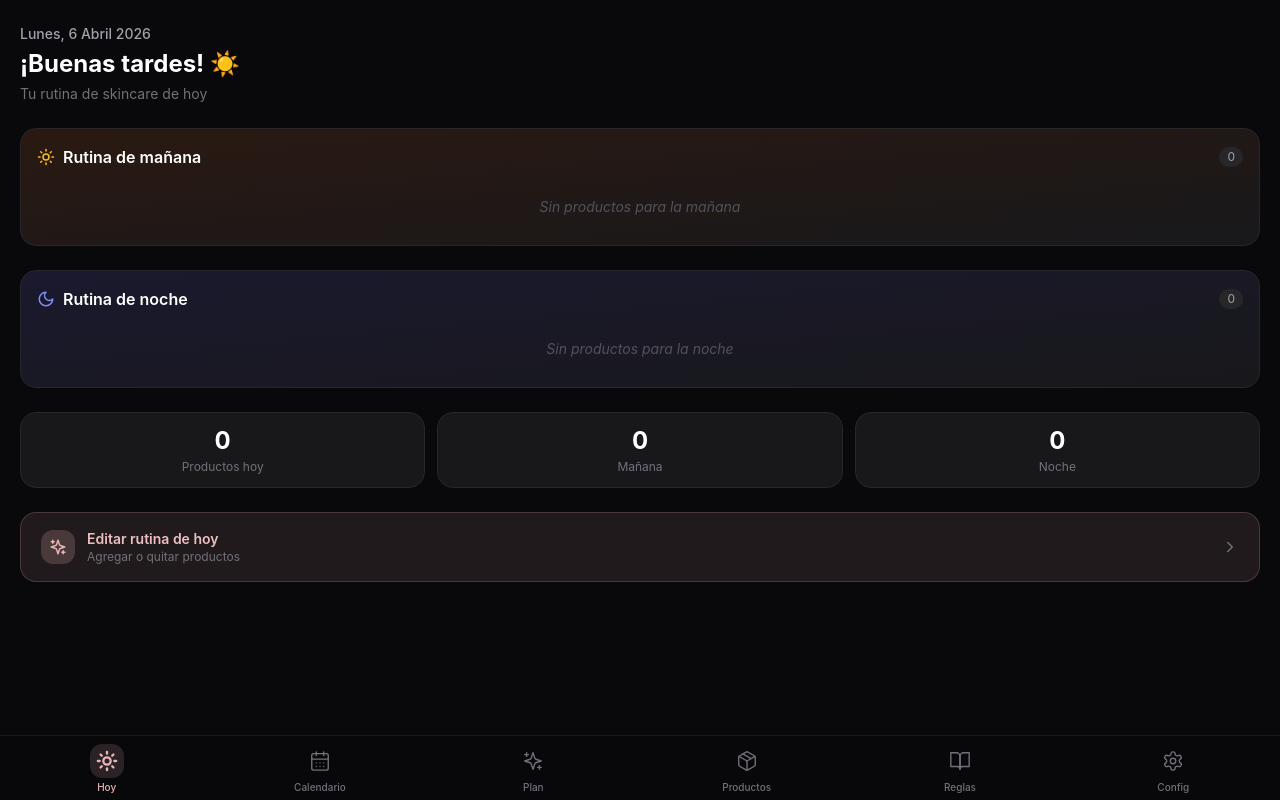
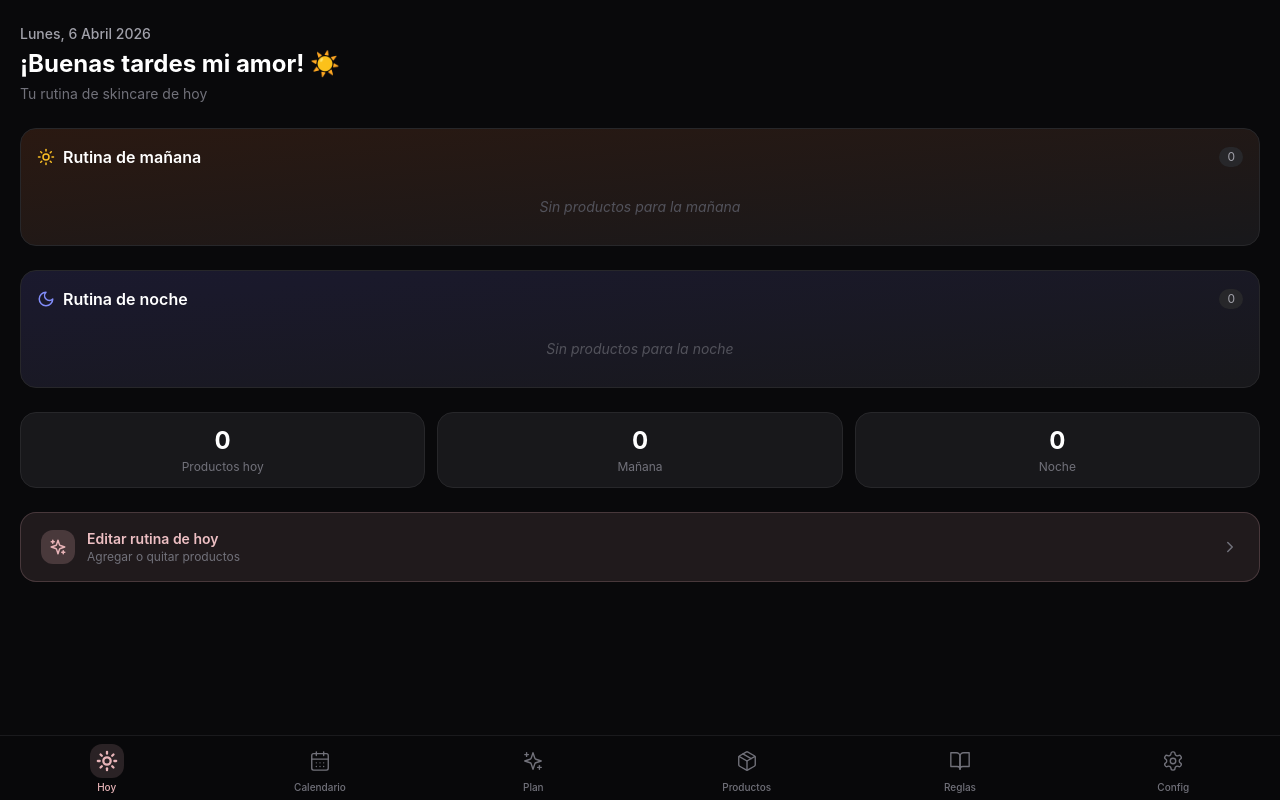
Before and after one commit to alerysm/beauty-calendar, a React (Vite) app: page / in a window 1280 px wide. Built offline with nearby package versions, Linux system fonts and the light colour scheme.

Commit message:
Change message

```diff
--- a/src/pages/TodayPage.tsx
+++ b/src/pages/TodayPage.tsx
@@ -21,9 +21,9 @@ export function TodayPage() {
 
   const greeting = (() => {
     const h = new Date().getHours()
-    if (h < 12) return '¡Buenos días! 🌅'
-    if (h < 18) return '¡Buenas tardes! ☀️'
-    return '¡Buenas noches! 🌙'
+    if (h < 12) return '¡Buenos días mi amor! 🌅'
+    if (h < 18) return '¡Buenas tardes mi amor! ☀️'
+    return '¡Buenas noches mi amor! 🌙'
   })()
 
   return (
```
